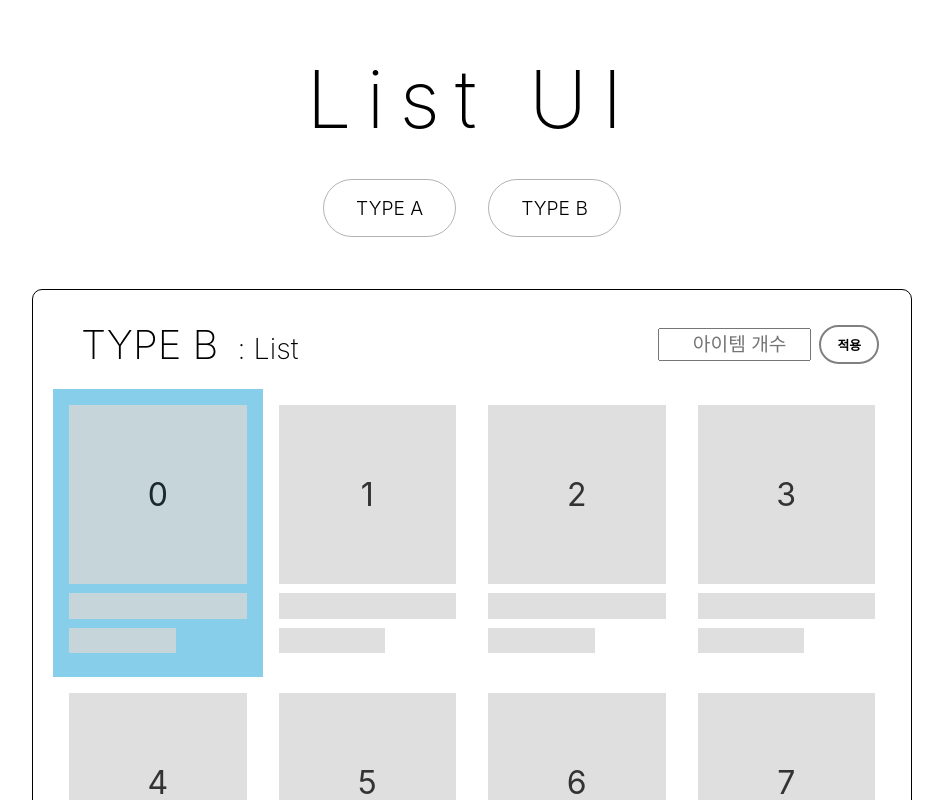
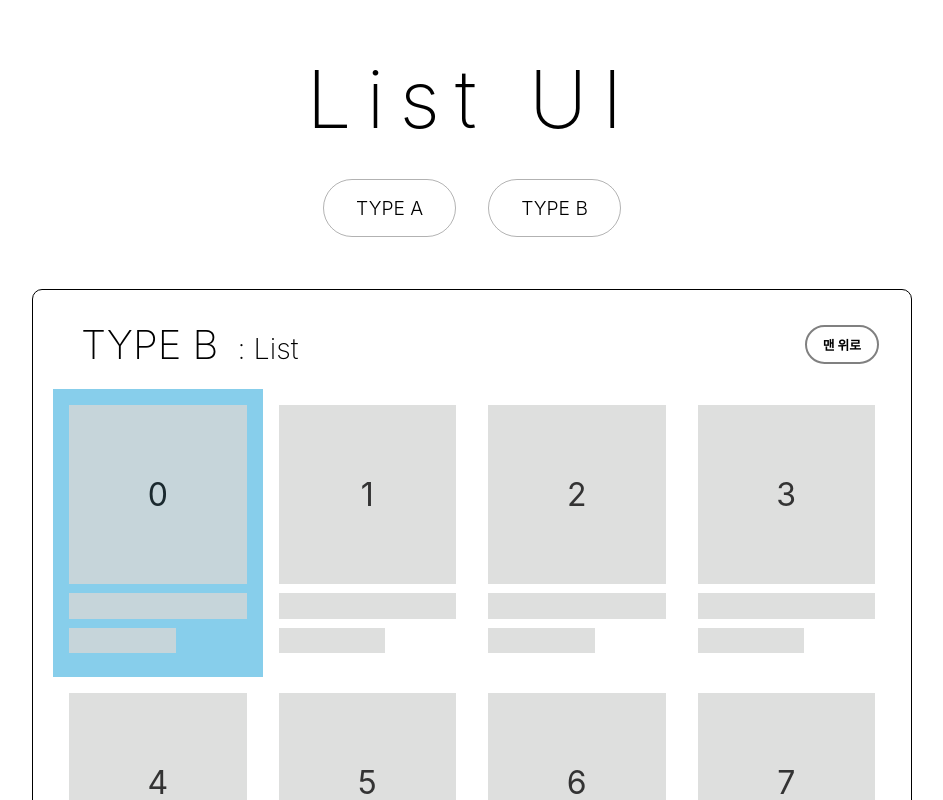
Before and after one commit to gyeol1212/React-List-UI, a React (Create React App) app: page / in a window 1280 px wide. Both pictures are taken after a click on the element "TYPE B". Shown: the top 800 px of the page, without its empty margins (168-1111 px from the left). Built offline with nearby package versions, Linux system fonts and the light colour scheme.

Commit message:
itemList && itemComponent props 추가 / Type B input 삭제

```diff
--- a/src/App.js
+++ b/src/App.js
@@ -42,11 +42,20 @@ function App() {
         type={type ? 'A' : 'B'}
         //////////
         // 공통
-        // clickDisable={false} // Default : false
-        // smoothScroll={true} // Default : false
-        // overScroll={false} // Default : false
-        // showResetButton={true} // Default : false
-        // itemComponent={<DefaultItemComponent />}
+        itemList={
+          [
+            // { name: 'gyeol', age: 23 },
+            // { name: 'gyeol', age: 23 },
+            // { name: 'gyeol', age: 23 },
+            // { name: 'gyeol', age: 23 },
+            // { name: 'gyeol', age: 23 }
+          ]
+        }
+        itemComponent={<DefaultItemComponent />}
+        clickDisable={false} // Default : false
+        smoothScroll={true} // Default : false
+        overScroll={false} // Default : false
+        showResetButton={true} // Default : false
         ///////////
         // TypeA
         // itemStyle={{
--- a/src/ListUI.js
+++ b/src/ListUI.js
@@ -2,10 +2,9 @@ import React from 'react';
 import TypeA from './containers/TypeA';
 import TypeB from './containers/TypeB';
 
-import defaultItemComponent from './components/ItemDetail';
-
 const ListUI = props => {
   const {
+    itemComponent,
     clickDisable,
     smoothScroll,
     overScroll,
@@ -19,17 +18,19 @@ const ListUI = props => {
     selectingAreaCssObject,
     headerCssObject,
     resetButtonCssObject,
-    endPointCssObject,
-    itemComponent
+    endPointCssObject
   } = props;
 
   //type Default A
   const type = props.type || 'A';
-  // const itemComponent = props.itemComponent;
+  // itemList Default []
+  const itemList = props.itemList || [];
   return (
     <div>
       {type === 'A' ? (
         <TypeA
+          itemList={itemList}
+          itemComponent={itemComponent}
           clickDisable={clickDisable}
           smoothScroll={smoothScroll}
           overScroll={overScroll}
@@ -42,10 +43,11 @@ const ListUI = props => {
           headerCssObject={headerCssObject}
           resetButtonCssObject={resetButtonCssObject}
           endPointCssObject={endPointCssObject}
-          itemComponent={itemComponent}
         />
       ) : (
         <TypeB
+          itemList={itemList}
+          itemComponent={itemComponent}
           clickDisable={clickDisable}
           smoothScroll={smoothScroll}
           overScroll={overScroll}
@@ -60,7 +62,6 @@ const ListUI = props => {
           headerCssObject={headerCssObject}
           resetButtonCssObject={resetButtonCssObject}
           endPointCssObject={endPointCssObject}
-          itemComponent={itemComponent}
         />
       )}
     </div>
--- a/src/components/ItemA.js
+++ b/src/components/ItemA.js
@@ -12,6 +12,7 @@ const ItemContainer = styled.div`
 
 const Item = props => {
   const {
+    item,
     isSelected,
     index,
     onClickItem,
@@ -46,7 +47,11 @@ const Item = props => {
       {/* <ItemDetail index={index} /> */}
       {itemComponent ? (
         // TODO : index 삭제
-        React.cloneElement(itemComponent, { index })
+        React.cloneElement(itemComponent, {
+          index,
+          ...itemComponent.props,
+          ...item
+        })
       ) : (
         <DefaultItemComponent index={index} />
       )}
--- a/src/components/ItemB.js
+++ b/src/components/ItemB.js
@@ -21,6 +21,7 @@ const Content = props => {
   const divEl = useRef(null);
 
   const {
+    item,
     isSelected,
     index,
     onClickItem,
@@ -69,7 +70,11 @@ const Content = props => {
       <ItemContainer style={itemCssObject}>
         {itemComponent ? (
           // TODO : index 삭제
-          React.cloneElement(itemComponent, { index })
+          React.cloneElement(itemComponent, {
+            index,
+            ...itemComponent.props,
+            ...item
+          })
         ) : (
           <DefaultItemComponent index={index} />
         )}
--- a/src/components/ItemDetail.js
+++ b/src/components/ItemDetail.js
@@ -29,15 +29,7 @@ const Subtitle = styled(Header)`
 const ContentDetail = props => {
   return (
     <ContentDiv>
-      <Header>
-        {' '}
-        {/* <img
-          src='https://picsum.photos/400/400'
-          style={{ objectFit: 'cover', width: '100%', height: '100%' }}
-          alt='img'
-        /> */}
-        {props.index}
-      </Header>
+      <Header>{props.name || props.index}</Header>
       <Title />
       <Subtitle />
     </ContentDiv>
--- a/src/containers/TypeA.js
+++ b/src/containers/TypeA.js
@@ -15,8 +15,8 @@ const ItemsContainer = styled.div`
   overflow-x: hidden;
   white-space: nowrap;
   margin: 20px;
-  /* TODO : 넣을지, 말지 */
   scroll-behavior: ${props => props.smoothScroll && 'smooth'};
+  text-align: left;
 `;
 
 const Title = styled.div`
@@ -79,6 +79,8 @@ const EndPoint = styled.div`
 
 const TypeA = props => {
   const {
+    itemList,
+    itemComponent,
     clickDisable,
     smoothScroll,
     overScroll,
@@ -90,15 +92,15 @@ const TypeA = props => {
     selectingAreaCssObject,
     headerCssObject,
     resetButtonCssObject,
-    endPointCssObject,
-    itemComponent
+    endPointCssObject
   } = props;
 
   const divEl = useRef(null);
 
-  const itemList = [];
-  for (let i = 0; i < 10; i++) {
-    itemList.push('');
+  if (!itemList.length) {
+    for (let i = 0; i < 10; i++) {
+      itemList.push('');
+    }
   }
 
   const [selectedItemNum, setSelectedItemNum] = useState(0);
@@ -121,8 +123,11 @@ const TypeA = props => {
   // selectingArea 움직임 여부 판별 && 움직일 width 설정
   const onMoveSelectingArea = num => {
     // carousel 끝부분 판별
-    const clientWidth = divEl.current.clientWidth;
+    let clientWidth = divEl.current.clientWidth;
     const itemWidth = divEl.current.childNodes[2].clientWidth;
+    if (itemWidth * itemList.length < clientWidth) {
+      clientWidth = itemWidth * itemList.length;
+    }
     const scrollWidth = clientWidth - itemWidth * (itemList.length - num);
 
     setToBeScrollWidth(scrollWidth);
@@ -200,10 +205,10 @@ const TypeA = props => {
           smoothScroll={smoothScroll}
           style={selectingAreaCssObject}
         />
-        {itemList.map((list, key) => {
+        {itemList.map((item, key) => {
           return (
             <ItemA
-              content={list}
+              item={item}
               key={key}
               index={key}
               isSelected={selectedItemNum === key}
--- a/src/containers/TypeB.js
+++ b/src/containers/TypeB.js
@@ -34,36 +34,13 @@ const Title = styled.div`
   }
 `;
 
-const InputField = styled.div`
-  margin-left: auto;
-  margin-right: 2rem;
-  display: flex;
-  justify-content: flex-end;
-  align-items: center;
-  > input {
-    font-size: 1.2rem;
-    width: 40%;
-    text-align: right;
-    padding: 0.2rem 0.5rem;
-  }
-  > div {
-    border: 2px solid gray;
-    border-radius: 20px;
-    font-size: 0.8rem;
-    padding: 0.5rem 1rem;
-    font-weight: bold;
-    margin-left: 0.5rem;
-    cursor: pointer;
-  }
-`;
-
 const ResetButton = styled.div`
   border: 2px solid gray;
   border-radius: 20px;
   font-size: 0.8rem;
   padding: 0.5rem 1rem;
   font-weight: bold;
-  margin: auto 1rem auto 0;
+  margin: auto 2rem auto auto;
   cursor: pointer;
 `;
 
@@ -94,6 +71,8 @@ const EndPoint = styled.div`
 
 const TypeB = props => {
   const {
+    itemList,
+    itemComponent,
     clickDisable,
     smoothScroll,
     overScroll,
@@ -107,47 +86,27 @@ const TypeB = props => {
     selectingAreaCssObject,
     headerCssObject,
     resetButtonCssObject,
-    endPointCssObject,
-    itemComponent
+    endPointCssObject
   } = props;
 
   const N = col || 4;
 
   //// input에 입력한 값 적용
   // 초기 값 = 20
-  const initialItemList = [];
-  for (let i = 0; i < 20; i++) {
-    initialItemList.push('');
+  if (!itemList.length) {
+    for (let i = 0; i < 20; i++) {
+      itemList.push('');
+    }
   }
-
-  // inputChangeHandler
-  const [inputNumber, setInputNumber] = useState(0);
-
-  // itemList 설정
-  const [itemList, setItemList] = useState(initialItemList);
 
   const [isEndPoint, setIsEndPoint] = useState(false);
 
   // 선택된 Item Number
   const [selectedItemNum, setSelectedItemNum] = useState(0);
 
-  const inputChangeHandler = e => {
-    const { value } = e.target;
-    setInputNumber(value);
-  };
-
   // Reset Button 클릭
   const onClickReset = () => {
     setSelectedItemNum(0);
-  };
-
-  // click시, input에 입력된 값 적용
-  const applyNumber = () => {
-    let l = [];
-    for (let i = 0; i < inputNumber; i++) {
-      l.push('');
-    }
-    setItemList(l);
   };
 
   // click시, 선택
@@ -223,14 +182,6 @@ const TypeB = props => {
         <Title>
           TYPE B <span>: List</span>
         </Title>
-        <InputField>
-          <input
-            type='number'
-            placeholder='아이템 개수'
-            onChange={e => inputChangeHandler(e)}
-          />
-          <div onClick={applyNumber}>적용</div>
-        </InputField>
         {showResetButton && (
           <ResetButton onClick={onClickReset} style={resetButtonCssObject}>
             맨 위로
@@ -247,10 +198,10 @@ const TypeB = props => {
           bottom={isEndPoint === 'bottom'}
           style={endPointCssObject}
         />
-        {itemList.map((list, key) => {
+        {itemList.map((item, key) => {
           return (
             <ItemB
-              text={list}
+              item={item}
               index={key}
               key={key}
               isSelected={selectedItemNum === key}
--- a/webpack.confign.js
+++ /dev/null
@@ -1,10 +0,0 @@
-const path = require('path');
-
-module.exports = {
-  entry: './src/ListUI.js',
-  output: {
-    filename: 'bundle.js',
-    path: path.resolve(__dirname + '/build')
-  },
-  mode: 'none'
-};
```
Also changed, not shown: 1 other file (tests, documents, lock files or other folders).
